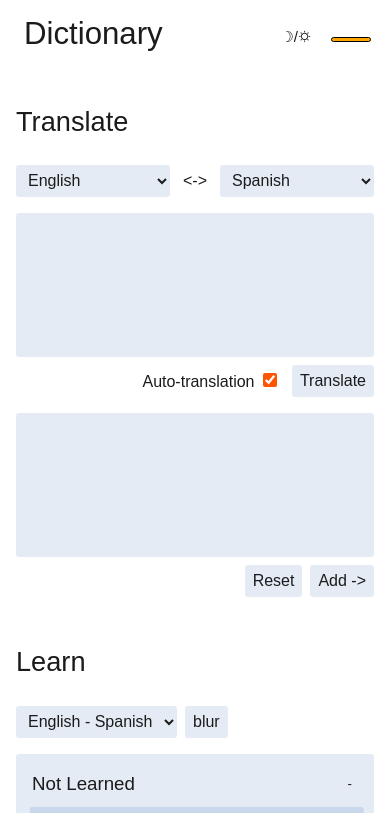
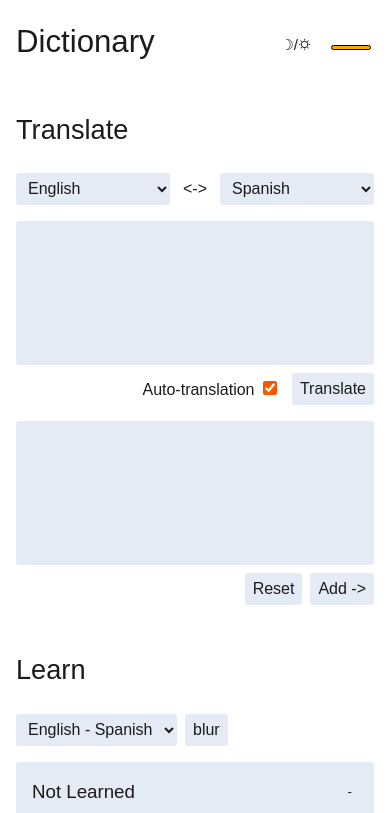
Before and after one commit to self-related/dictionary, a React (Vite) app: page / in a window 390 px wide. Shown: the top 813 px of the page. Built offline with nearby package versions, Linux system fonts and the light colour scheme; the HTML template or start-up script is replaced by a standard one.

Commit message:
Adjust paddings for small screens

```diff
--- a/src/shared/ui/layout/Layout.module.css
+++ b/src/shared/ui/layout/Layout.module.css
@@ -60,6 +60,7 @@
     /* shorten and reverse navbar on small screens */
     .navbar {
         grid-template-columns: repeat(2, 1fr);
+        padding-top: 1.5rem;
     }
     .navbarButtons {
         grid-column: 2 / 3;
@@ -68,7 +69,6 @@
     .navbarTitle {
         grid-column: 1 / 2;
         text-align: start;
-        padding-left: 0.5rem;
     }
 
     /* decrease padding for main*/
```
